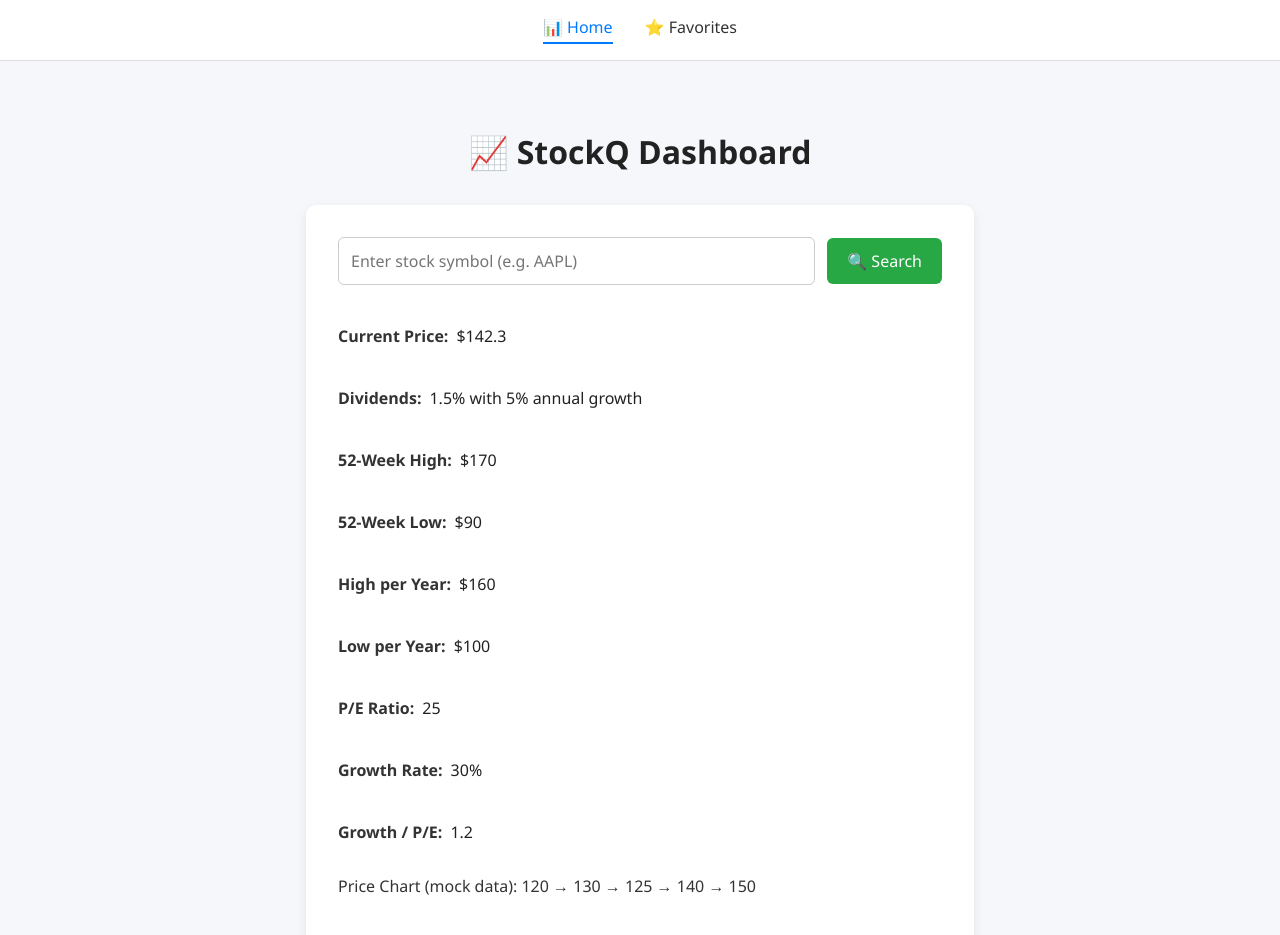
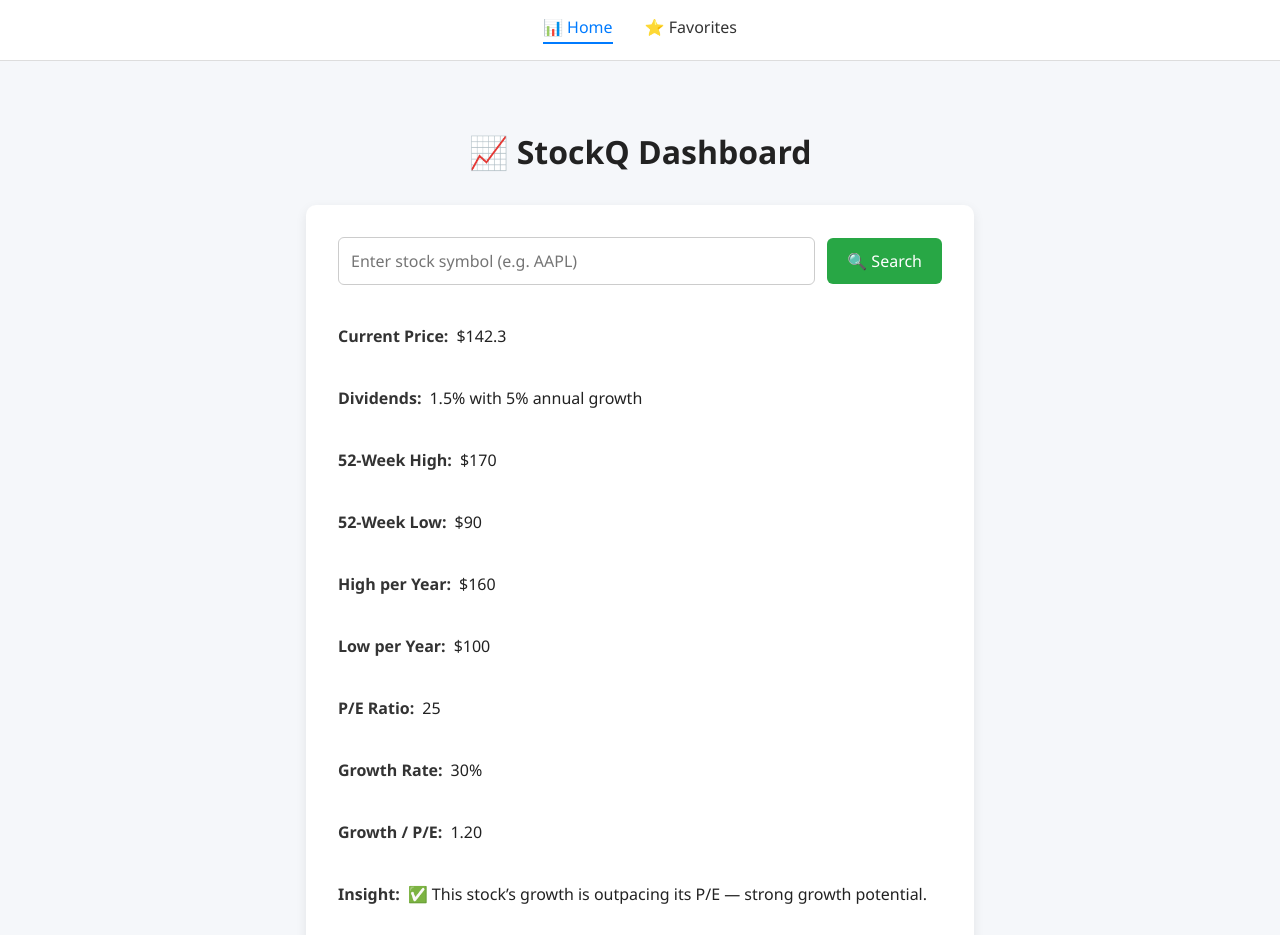
Before and after one commit to manthony0602/HCSC418-StockQuery-GroupFinalProject, a React (Create React App) app in the folder client/: page / in a window 1280 px wide. Shown: the top 935 px of the page. Built offline with nearby package versions, Linux system fonts and the light colour scheme; the HTML template or start-up script is replaced by a standard one.

Commit message:
Completed  Growth Over P/E and error handling feature

```diff
--- a/client/src/components/StockMetrics.js
+++ b/client/src/components/StockMetrics.js
@@ -3,6 +3,31 @@ import React from 'react';
 function StockMetrics({ data }) {
   const labelStyle = { fontWeight: 600, color: '#333' };
   const valueStyle = { marginLeft: '0.5rem', fontWeight: 400, color: '#222' };
+
+  // Safely calculate Growth over P/E ratio
+  const growthOverPE =
+    data.peRatio && data.peRatio > 0
+      ? (data.growthRate / data.peRatio).toFixed(2)
+      : 'N/A';
+
+  // Create a friendly user-facing comparison message
+  let comparisonMessage = '';
+  if (growthOverPE !== 'N/A') {
+    const numericRatio = parseFloat(growthOverPE);
+
+    if (numericRatio > 1) {
+      comparisonMessage =
+        '✅ This stock’s growth is outpacing its P/E — strong growth potential.';
+    } else if (numericRatio < 1) {
+      comparisonMessage =
+        '⚠️ The P/E ratio is higher than the growth rate — may be overvalued.';
+    } else {
+      comparisonMessage =
+        '📊 Growth and P/E are evenly matched — consider other factors.';
+    }
+  } else {
+    comparisonMessage = '❌ Growth over P/E not available for this stock.';
+  }
 
   return (
     <div style={{ display: 'flex', flexDirection: 'column', gap: '0.5rem' }}>
@@ -40,8 +65,16 @@ function StockMetrics({ data }) {
       </p>
       <p>
         <span style={labelStyle}>Growth / P/E:</span>
-        <span style={valueStyle}>{data.growthOverPE}</span>
+        <span style={valueStyle}>{growthOverPE}</span>
       </p>
+
+      {/*Display comparison message with user-friendly explanation */}
+      {comparisonMessage && (
+        <p>
+          <span style={labelStyle}>Insight:</span>
+          <span style={valueStyle}>{comparisonMessage}</span>
+        </p>
+      )}
     </div>
   );
 }
```
Also changed, not shown: 1 other file (tests, documents, lock files or other folders).
